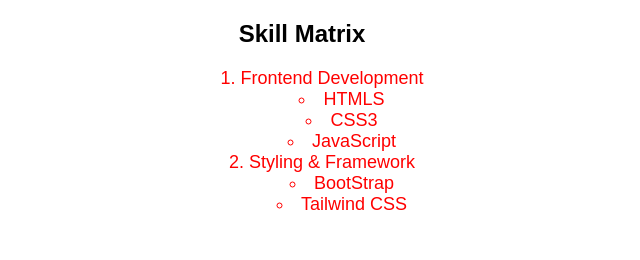
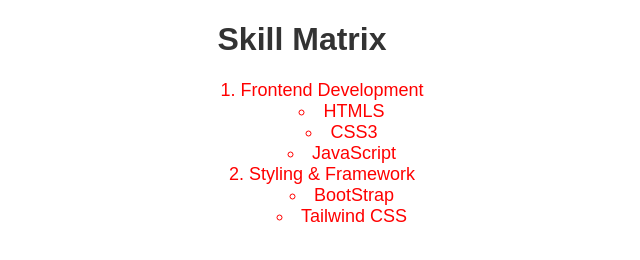
Before and after one commit to pavansuchil/sem4-fet, a plain HTML site: page assignment/two_css.html in a window 1280 px wide. Shown: the whole page, without its empty margins (338-978 px from the left). Drawn offline with Linux system fonts and the light colour scheme.

Commit message:
Update two_css.html

```diff
--- a/assignment/two_css.html
+++ b/assignment/two_css.html
@@ -5,7 +5,7 @@
     </head>
 <body>
 
-<h2>Skill Matrix</h2>
+<h1>Skill Matrix</h1>
 
 <ol type="b">
   <li>Frontend Development</li>
```
